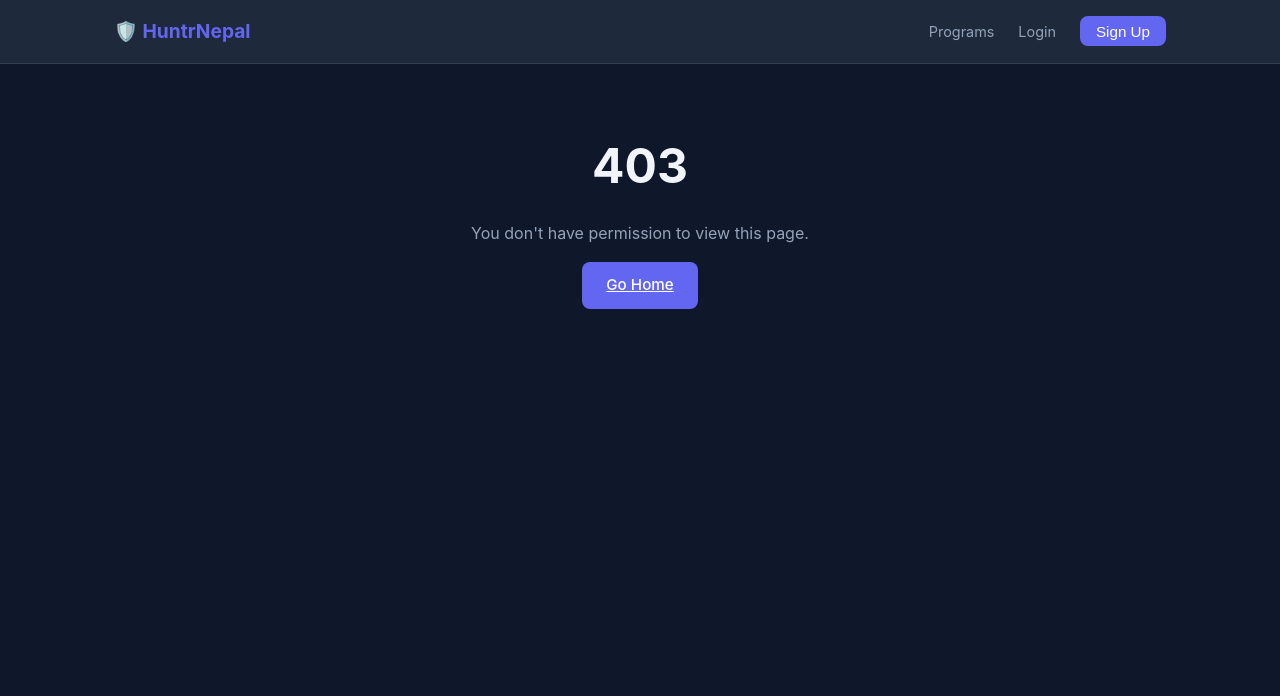
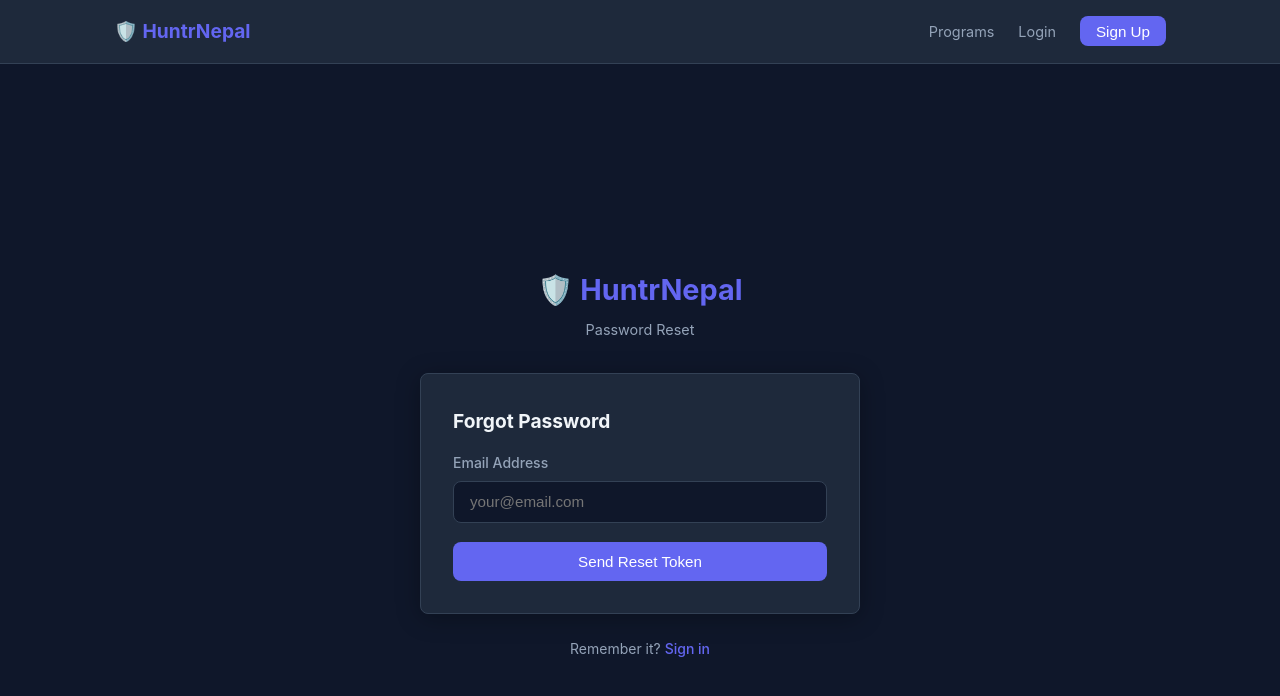
Before and after one commit to apala-1/huntrnepal, a React app in the folder frontend/: page /forgot-password in a window 1280 px wide. Shown: the top 696 px of the page. Built offline with nearby package versions, Linux system fonts and the light colour scheme; no server answers; the HTML template or start-up script is replaced by a standard one.

Commit message:
feat: added forgot password logic in frontend

```diff
--- a/frontend/src/App.jsx
+++ b/frontend/src/App.jsx
@@ -19,6 +19,7 @@ import AdminPanel from './pages/AdminPanel';
 import PaymentVerify from './pages/PaymentVerify';
 import Leaderboard from './pages/Leaderboard';
 import Profile from './pages/Profile';
+import ForgotPassword from './pages/ForgotPassword';
 
 const App = () => {
   return (
@@ -30,6 +31,7 @@ const App = () => {
           <Route path="/" element={<Home />} />
           <Route path="/login" element={<Login />} />
           <Route path="/register" element={<Register />} />
+          <Route path="/forgot-password" element={<ForgotPassword />} />
           <Route path="/programs" element={<Programs />} />
           <Route path="/programs/:id" element={<ProgramDetail />} />
           <Route path="/unauthorized" element={<Unauthorized />} />
--- /dev/null
+++ b/frontend/src/pages/ForgotPassword.jsx
@@ -0,0 +1,144 @@
+import { useState } from 'react';
+import { Link } from 'react-router-dom';
+import api from '../api/axios';
+
+const ForgotPassword = () => {
+  const [step, setStep] = useState('request'); // request | reset | done
+  const [email, setEmail] = useState('');
+  const [token, setToken] = useState('');
+  const [debugToken, setDebugToken] = useState(''); // shows the vuln
+  const [newPassword, setNewPassword] = useState('');
+  const [error, setError] = useState('');
+  const [loading, setLoading] = useState(false);
+
+  const handleRequest = async (e) => {
+    e.preventDefault();
+    setLoading(true);
+    setError('');
+    try {
+      const res = await api.post('/auth/forgot-password', { email });
+      // ⚠️ VULNERABILITY DEMO: Token comes back in response
+      setDebugToken(res.data.debug_token);
+      setStep('reset');
+    } catch (err) {
+      setError(err.response?.data?.error || 'Failed to send reset token');
+    } finally {
+      setLoading(false);
+    }
+  };
+
+  const handleReset = async (e) => {
+    e.preventDefault();
+    setLoading(true);
+    setError('');
+    try {
+      await api.post('/auth/reset-password', { email, token, newPassword });
+      setStep('done');
+    } catch (err) {
+      setError(err.response?.data?.error || 'Reset failed');
+    } finally {
+      setLoading(false);
+    }
+  };
+
+  return (
+    <div className="auth-wrapper">
+      <div className="auth-card">
+        <div className="auth-logo">
+          <h1>🛡️ HuntrNepal</h1>
+          <p>Password Reset</p>
+        </div>
+
+        <div className="card">
+          {step === 'request' && (
+            <>
+              <h2 style={{ fontSize: '1.2rem', marginBottom: '1rem' }}>
+                Forgot Password
+              </h2>
+              {error && <div className="alert alert-error">{error}</div>}
+              <form onSubmit={handleRequest}>
+                <div className="form-group">
+                  <label>Email Address</label>
+                  <input
+                    type="email"
+                    value={email}
+                    onChange={e => setEmail(e.target.value)}
+                    placeholder="your@email.com"
+                    required
+                  />
+                </div>
+                <button type="submit" className="btn btn-primary" disabled={loading}>
+                  {loading ? 'Sending...' : 'Send Reset Token'}
+                </button>
+              </form>
+            </>
+          )}
+
+          {step === 'reset' && (
+            <>
+              <h2 style={{ fontSize: '1.2rem', marginBottom: '0.5rem' }}>
+                Enter Reset Token
+              </h2>
+              {/* ⚠️ VULNERABILITY VISIBLE IN UI: Token shown in response */}
+              {debugToken && (
+                <div className="alert alert-error" style={{ marginBottom: '1rem' }}>
+                  ⚠️ Security Issue: Token exposed in API response: <strong>{debugToken}</strong>
+                  <br />
+                  <small>In a secure app, this would only be sent via email</small>
+                </div>
+              )}
+              {error && <div className="alert alert-error">{error}</div>}
+              <form onSubmit={handleReset}>
+                <div className="form-group">
+                  <label>Reset Token</label>
+                  <input
+                    value={token}
+                    onChange={e => setToken(e.target.value)}
+                    placeholder="6-digit token"
+                    maxLength={6}
+                    style={{ textAlign: 'center', letterSpacing: '0.5rem', fontSize: '1.2rem' }}
+                  />
+                </div>
+                <div className="form-group">
+                  <label>New Password</label>
+                  <input
+                    type="password"
+                    value={newPassword}
+                    onChange={e => setNewPassword(e.target.value)}
+                    placeholder="New password"
+                  />
+                </div>
+                <button type="submit" className="btn btn-primary" disabled={loading}>
+                  {loading ? 'Resetting...' : 'Reset Password'}
+                </button>
+              </form>
+            </>
+          )}
+
+          {step === 'done' && (
+            <div style={{ textAlign: 'center', padding: '1rem' }}>
+              <div style={{ fontSize: '2rem', marginBottom: '1rem' }}>✅</div>
+              <h2 style={{ fontSize: '1.2rem', marginBottom: '0.5rem' }}>
+                Password Reset!
+              </h2>
+              <p style={{ color: 'var(--text-muted)', marginBottom: '1.5rem' }}>
+                Your password has been updated.
+              </p>
+              <Link to="/login" className="btn btn-primary">
+                Back to Login
+              </Link>
+            </div>
+          )}
+        </div>
+
+        {step === 'request' && (
+          <div className="auth-footer">
+            Remember it? <Link to="/login">Sign in</Link>
+          </div>
+        )}
+      </div>
+    </div>
+  );
+};
+
+export default ForgotPassword;
--- a/frontend/src/pages/Login.jsx
+++ b/frontend/src/pages/Login.jsx
@@ -175,6 +175,10 @@ const Login = () => {
 
         <div className="auth-footer">
           Don't have an account? <Link to="/register">Create one</Link>
+          <br />
+          <Link to="/forgot-password" style={{ color: 'var(--text-muted)', fontSize: '0.8rem' }}>
+            Forgot password?
+          </Link>
         </div>
       </div>
     </div>
```
